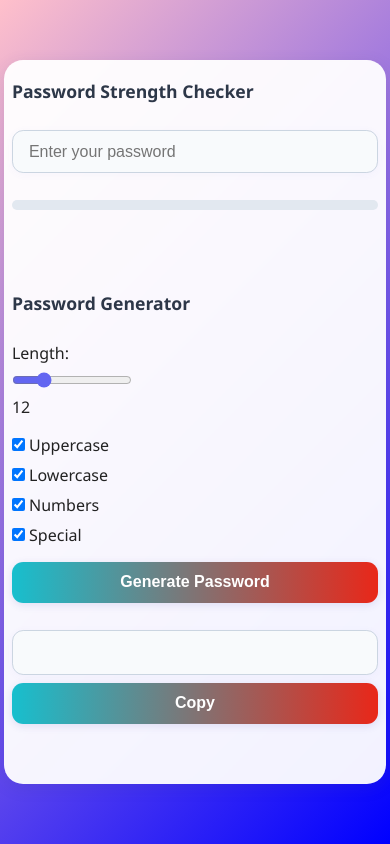
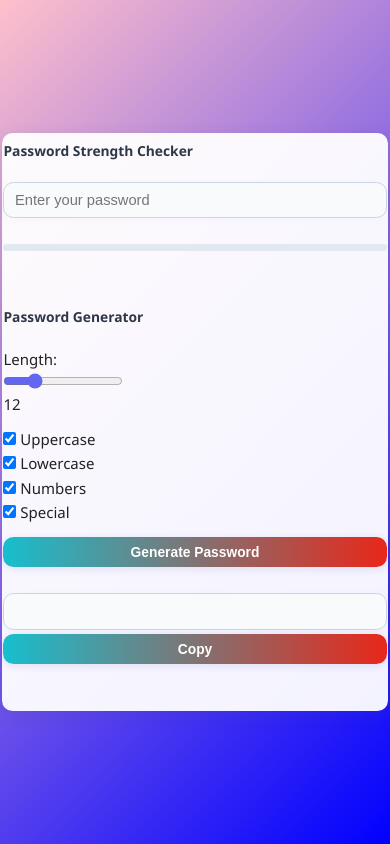
Before and after one commit to DebaA17/passgen, a plain HTML site: page index.html in a window 390 px wide. Drawn offline with Linux system fonts and the light colour scheme.

Commit message:
Refactor responsive styles in style.css for improved layout and readability

```diff
--- a/style.css
+++ b/style.css
@@ -197,23 +197,60 @@ button:focus {
   overflow: hidden;
 }
 @media (max-width: 600px) {
+  html, body {
+    font-size: 15px;
+  }
   .container {
-    padding: 1.2rem 0.5rem;
-    max-width: 98vw;
-    border-radius: 1.2rem;
+    padding: 1rem 0.2rem;
+    max-width: 99vw;
+    border-radius: 1rem;
     box-shadow: 0 4px 16px rgba(60,60,120,0.13);
+    gap: 1.2rem;
   }
   h1 {
-    font-size: 1.1rem;
+    font-size: 1rem;
+    margin-bottom: 0.3rem;
   }
   .option-row {
     flex-direction: column;
-    align-items: flex-start;
-    gap: 0.5rem;
+    align-items: stretch;
+    gap: 0.3rem;
   }
   .output-row {
     flex-direction: column;
-    gap: 0.5rem;
+    gap: 0.3rem;
     align-items: stretch;
   }
+  input[type="password"],
+  input[type="text"] {
+    font-size: 0.98rem;
+    padding: 0.6rem 0.7rem;
+  }
+  #generated-password {
+    font-size: 1rem;
+    padding: 0.6rem 0.7rem;
+  }
+  button {
+    font-size: 0.98rem;
+    padding: 0.6rem 1rem;
+  }
+  .strength-text {
+    font-size: 0.95rem;
+  }
+  .strength-meter {
+    height: 0.5rem;
+  }
 }
+@media (max-width: 400px) {
+  .container {
+    padding: 0.5rem 0.1rem;
+    border-radius: 0.7rem;
+  }
+  h1 {
+    font-size: 0.92rem;
+  }
+  button {
+    font-size: 0.92rem;
+    padding: 0.5rem 0.7rem;
+  }
+}
```
